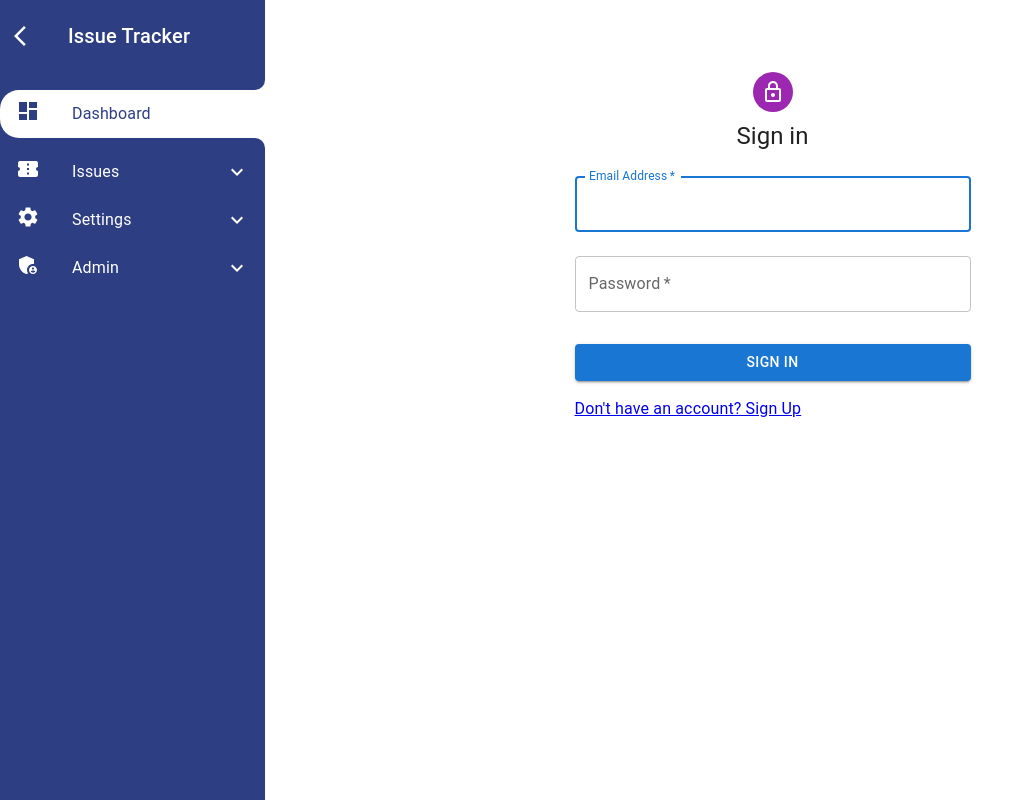
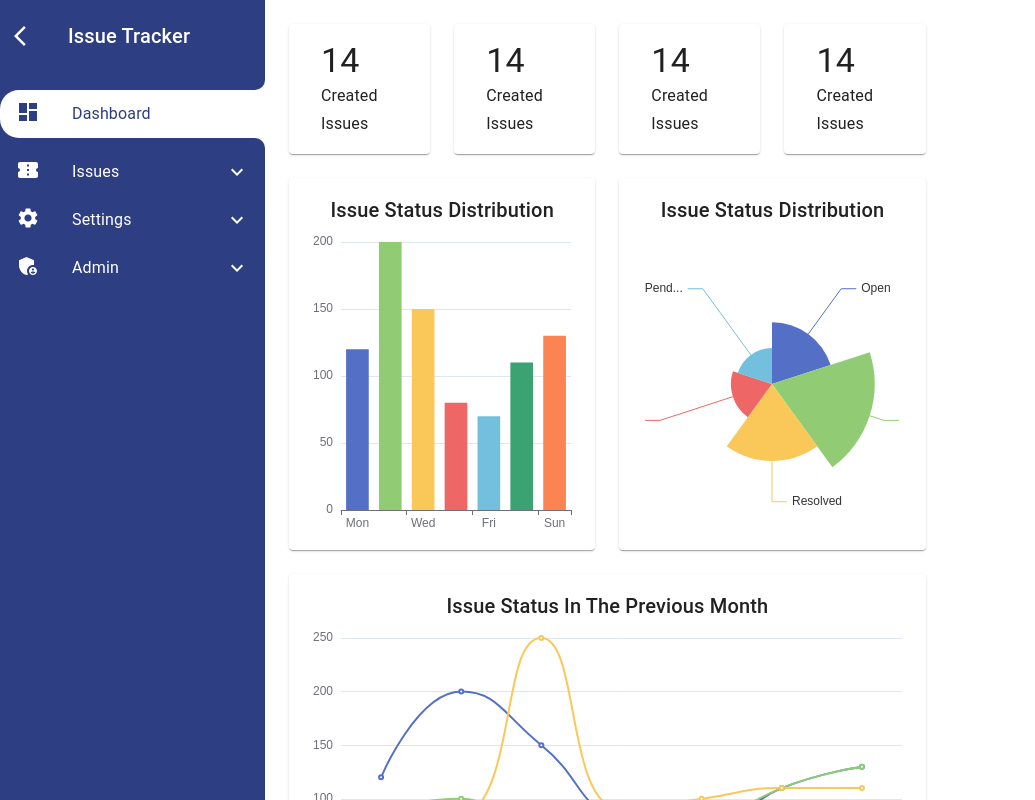
Before and after one commit to OKPLY/issue-tracker-client, a React (Create React App) app: page / in a window 1280 px wide. Shown: the top 800 px of the page, without its empty margins (0-1035 px from the left). Built offline with nearby package versions, Linux system fonts and the light colour scheme.

Commit message:
Add dashboard charts

```diff
--- a/package.json
+++ b/package.json
@@ -11,6 +11,8 @@
     "@testing-library/react": "^13.4.0",
     "@testing-library/user-event": "^13.5.0",
     "axios": "^1.4.0",
+    "echarts": "^5.4.2",
+    "echarts-for-react": "^3.0.2",
     "react": "^18.2.0",
     "react-dom": "^18.2.0",
     "react-router-dom": "^6.14.1",
--- a/src/App.js
+++ b/src/App.js
@@ -12,9 +12,9 @@ function App() {
       <SideBar />
 
       <Routes>
-        <Route path="/" element={<SignIn />} />
+        <Route path="/signin" element={<SignIn />} />
         <Route path="/signUp" element={<SignUp />} />
-        <Route path="/dashboard" element={<Dashboard />} />
+        <Route path="/" element={<Dashboard />} />
       </Routes>
     </Stack>
   );
--- /dev/null
+++ b/src/components/dashboard/BarChartCard.jsx
@@ -0,0 +1,58 @@
+import React from "react";
+import ReactECharts from "echarts-for-react";
+import { Box, Paper, Typography } from "@mui/material";
+
+function BarChartCard({ title, labels, data, categories }) {
+  const [labelsState, setLabelsState] = React.useState(labels || []);
+  const [dataState, setDataState] = React.useState(data || []);
+  const [categoriesState, setCategoriesState] = React.useState(
+    categories || []
+  );
+
+  React.useEffect(() => {
+    if (!labels) return;
+    setLabelsState(labels);
+  }, [labels]);
+  React.useEffect(() => {
+    if (!data) return;
+    setDataState(data);
+  }, [data]);
+  React.useEffect(() => {
+    if (!categories) return;
+    setCategoriesState(categories);
+  }, [categories]);
+
+  const options = {
+    grid: { top: 8, right: 8, bottom: 24, left: 36 },
+    colorBy: "data",
+    xAxis: {
+      type: "category",
+      data: labelsState,
+    },
+    yAxis: {
+      type: "value",
+    },
+    series: dataState.map((data, idx) => ({
+      data: data,
+      type: "bar",
+      smooth: true,
+      name: categoriesState?.at(idx),
+    })),
+    tooltip: {
+      trigger: "axis",
+    },
+  };
+
+  return (
+    <Paper>
+      <Box padding={2}>
+        <Typography variant="h6" align="center" mb={1}>
+          {title}
+        </Typography>
+        <ReactECharts option={options} />
+      </Box>
+    </Paper>
+  );
+}
+
+export default BarChartCard;
--- /dev/null
+++ b/src/components/dashboard/LineChartCard.jsx
@@ -0,0 +1,57 @@
+import React from "react";
+import ReactECharts from "echarts-for-react";
+import { Box, Paper, Typography } from "@mui/material";
+
+function LineChartCard({ title, labels, data, categories }) {
+  const [labelsState, setLabelsState] = React.useState(labels || []);
+  const [dataState, setDataState] = React.useState(data || []);
+  const [categoriesState, setCategoriesState] = React.useState(
+    categories || []
+  );
+
+  React.useEffect(() => {
+    if (!labels) return;
+    setLabelsState(labels);
+  }, [labels]);
+  React.useEffect(() => {
+    if (!data) return;
+    setDataState(data);
+  }, [data]);
+  React.useEffect(() => {
+    if (!categories) return;
+    setCategoriesState(categories);
+  }, [categories]);
+
+  const options = {
+    grid: { top: 8, right: 8, bottom: 24, left: 36 },
+    xAxis: {
+      type: "category",
+      data: labelsState,
+    },
+    yAxis: {
+      type: "value",
+    },
+    series: dataState.map((data, idx) => ({
+      data: data,
+      type: "line",
+      smooth: true,
+      name: categoriesState?.at(idx),
+    })),
+    tooltip: {
+      trigger: "axis",
+    },
+  };
+
+  return (
+    <Paper>
+      <Box padding={2}>
+        <Typography variant="h6" align="center" mb={1}>
+          {title}
+        </Typography>
+        <ReactECharts option={options} />
+      </Box>
+    </Paper>
+  );
+}
+
+export default LineChartCard;
--- /dev/null
+++ b/src/components/dashboard/PieChartCard.jsx
@@ -0,0 +1,50 @@
+import React from "react";
+import ReactECharts from "echarts-for-react";
+import { Box, Paper, Typography } from "@mui/material";
+
+function PieChartCard({ title, data, categories }) {
+  const [dataState, setDataState] = React.useState(data || []);
+  const [categoriesState, setCategoriesState] = React.useState(
+    categories || []
+  );
+
+  React.useEffect(() => {
+    if (!data) return;
+    setDataState(data);
+  }, [data]);
+
+  React.useEffect(() => {
+    if (!categories) return;
+    setCategoriesState(categories);
+  }, [categories]);
+
+  const options = {
+    grid: { top: 8, right: 8, bottom: 24, left: 36 },
+
+    series: {
+      type: "pie",
+      data: dataState.map((data, idx) => ({
+        value: data,
+        name: categoriesState?.at(idx),
+      })),
+    },
+
+    roseType: "area",
+    tooltip: {
+      trigger: "axis",
+    },
+  };
+
+  return (
+    <Paper>
+      <Box padding={2}>
+        <Typography variant="h6" align="center" mb={1}>
+          {title}
+        </Typography>
+        <ReactECharts option={options} />
+      </Box>
+    </Paper>
+  );
+}
+
+export default PieChartCard;
--- a/src/components/dashboard/StatCard.jsx
+++ b/src/components/dashboard/StatCard.jsx
@@ -1,7 +1,15 @@
+import { Box, Paper, Typography } from "@mui/material";
 import React from "react";
 
-function StatCard() {
-  return <div>StatCard</div>;
+function StatCard({ title, value }) {
+  return (
+    <Paper>
+      <Box paddingX={4} paddingY={2}>
+        <Typography variant="h4">{value}</Typography>
+        <Typography variant="subtitle1">{title}</Typography>
+      </Box>
+    </Paper>
+  );
 }
 
 export default StatCard;
--- a/src/pages/Dashboard.jsx
+++ b/src/pages/Dashboard.jsx
@@ -1,7 +1,59 @@
 import React from "react";
+import StatCard from "../components/dashboard/StatCard";
+import { Grid } from "@mui/material";
+import LineChartCard from "../components/dashboard/LineChartCard";
+import BarChartCard from "../components/dashboard/BarChartCard";
+import PieChartCard from "../components/dashboard/PieChartCard";
 
 function Dashboard() {
-  return <div>Dashboard</div>;
+  return (
+    <Grid container padding={3} spacing={3}>
+      <Grid item xs={12} md={6} lg={2}>
+        <StatCard title="Created Issues" value={14} />
+      </Grid>
+      <Grid item xs={12} md={6} lg={2}>
+        <StatCard title="Created Issues" value={14} />
+      </Grid>
+      <Grid item xs={12} md={6} lg={2}>
+        <StatCard title="Created Issues" value={14} />
+      </Grid>
+      <Grid item xs={12} md={6} lg={2}>
+        <StatCard title="Created Issues" value={14} />
+      </Grid>
+
+      <Grid item></Grid>
+
+      <Grid item xs={12} lg={4}>
+        <BarChartCard
+          title="Issue Status Distribution"
+          labels={["Mon", "Tues", "Wed", "Thrus", "Fri", "Sat", "Sun"]}
+          data={[[120, 200, 150, 80, 70, 110, 130]]}
+          categories={["Tags"]}
+        />
+      </Grid>
+
+      <Grid item xs={12} lg={4}>
+        <PieChartCard
+          title="Issue Status Distribution"
+          data={[120, 200, 150, 80, 70]}
+          categories={["Open", "Closed", "Resolved", "In Progress", "Pending"]}
+        />
+      </Grid>
+
+      <Grid item xs={12} lg={8}>
+        <LineChartCard
+          title="Issue Status In The Previous Month"
+          labels={["Mon", "Tues", "Wed", "Thrus", "Fri", "Sat", "Sun"]}
+          data={[
+            [120, 200, 150, 80, 70, 110, 130],
+            [90, 100, 50, 40, 70, 110, 130],
+            [70, 80, 250, 90, 100, 110, 110],
+          ]}
+          categories={["Created Issues", "Resolved Issues", "Closed Issues"]}
+        />
+      </Grid>
+    </Grid>
+  );
 }
 
 export default Dashboard;
```
Also changed, not shown: 1 other file (tests, documents, lock files or other folders).
